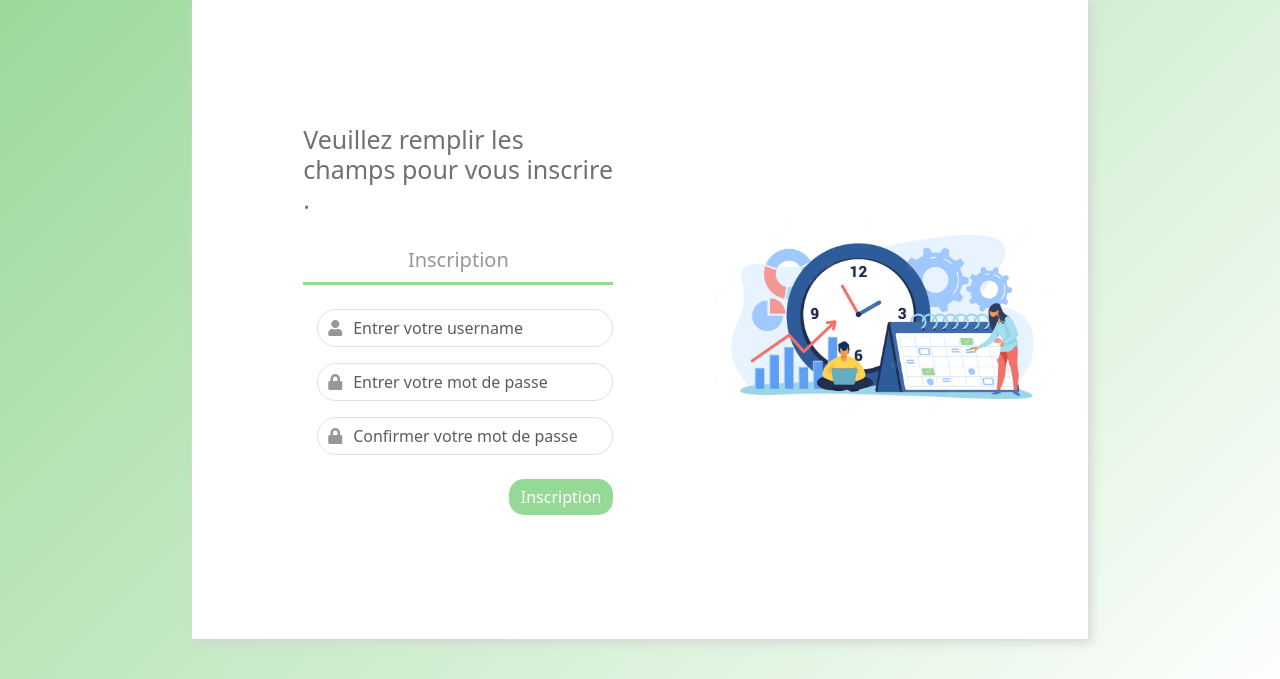
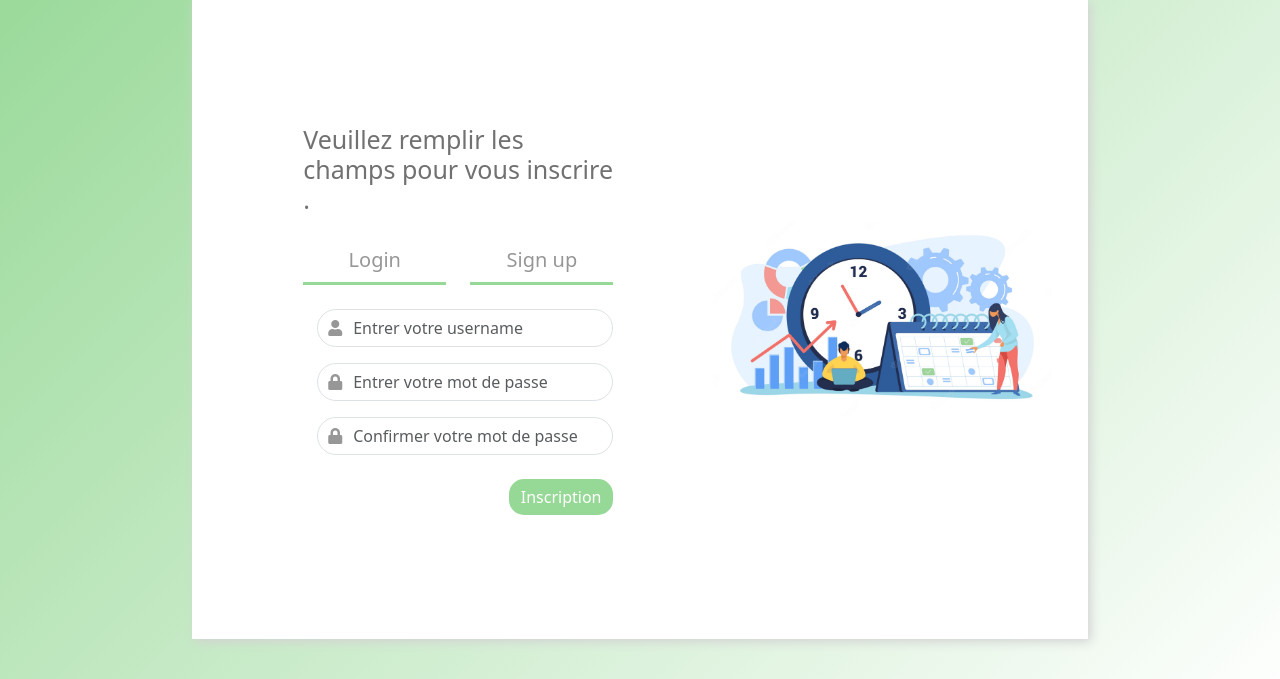
Before and after one commit to To-Mamiarilaza/FinalProjectS3, a CodeIgniter app: the page made by application/views/signup.php in a window 1280 px wide. Shown: the part 81-760 px from the top of the page. Run offline with CodeIgniter, Linux system fonts and the light colour scheme; some libraries are stand-ins or nearby versions.

Commit message:
inscription preparation

```diff
--- a/application/config/autoload.php
+++ b/application/config/autoload.php
@@ -58,7 +58,7 @@ $autoload['packages'] = array();
 |
 |	$autoload['libraries'] = array('user_agent' => 'ua');
 */
-$autoload['libraries'] = array('database','session');
+$autoload['libraries'] = array('database', 'session');
 
 /*
 | -------------------------------------------------------------------
--- a/application/controllers/Login.php
+++ b/application/controllers/Login.php
@@ -32,6 +32,11 @@ class Login extends CI_Controller {
 	public function loginAdmin()		// Charge la page login de l'admin
 	{
 		$this->load->view('loginAdmin');
+	}
+
+	public function inscription()		// Charge la page inscription
+	{
+		$this->load->view('signup');
 	}
 
 	public function checkLoginUser()		// Verifie le mot de passe de l'user
@@ -74,6 +79,7 @@ class Login extends CI_Controller {
 		}
 	}
 
+	// Les fonctions  de deconnexion
 	public function deconnectClient()
 	{
 		$this->session->unset_userdata('userId');
--- a/application/views/loginClient.php
+++ b/application/views/loginClient.php
@@ -15,14 +15,18 @@
             <h1 class="mb-4"> Bienvenue dans <strong>Takalo-Takalo</strong>, un plateforme d'echange d'objet.</h1>
             <p>Nous vous aidons a trouver l'objet que vous chercher et a simplifier les enchanges.</p>
             <div class="choix col-md-6">
+                <a href="<?php echo site_url("login/index"); ?>">
                     <h2>
                         Login
                     </h2>
+                </a>
             </div>
             <div class="choix col-md-6">
+                <a href="<?php echo site_url("login/inscription"); ?>">
                     <h2>
                         Sign up
                     </h2>
+                </a>
             </div>
             <form action="<?php echo site_url("login/checkLoginUser"); ?>" method="POST" class="col-md-12 champs form mt-3">
                 <div>
--- a/application/views/signup.php
+++ b/application/views/signup.php
@@ -13,10 +13,19 @@
     <div class="container login-div row">
         <div class="col-md-7 form-div row">
             <h1 class="mb-4"> Veuillez remplir les champs pour vous inscrire .</h1>
-            <div class="choix col-md-12">
-                <h2>
-                    Inscription
-                </h2>
+            <div class="choix col-md-6">
+                <a href="<?php echo site_url("login/index"); ?>">
+                    <h2>
+                        Login
+                    </h2>
+                </a>
+            </div>
+            <div class="choix col-md-6">
+                <a href="<?php echo site_url("login/inscription"); ?>">
+                    <h2>
+                        Sign up
+                    </h2>
+                </a>
             </div>
             <form action="<?php echo site_url("login/checkLogin"); ?>" method="POST" class="col-md-12 champs form mt-3">
                 <div>
--- a/assets/css/login.css
+++ b/assets/css/login.css
@@ -51,6 +51,10 @@ body {
     color: rgb(110, 201, 110, 0.72);
 }
 
+.choix a {
+    text-decoration: none;
+}
+
 .champs input {
     padding-left: 35px;
     border-radius: 20px;
@@ -97,5 +101,5 @@ body {
 
 .client-connexion {
     text-decoration: none;
-
+    font-size: 12px;
 }
```
Lines whose indentation alone changed are shown as unchanged.
